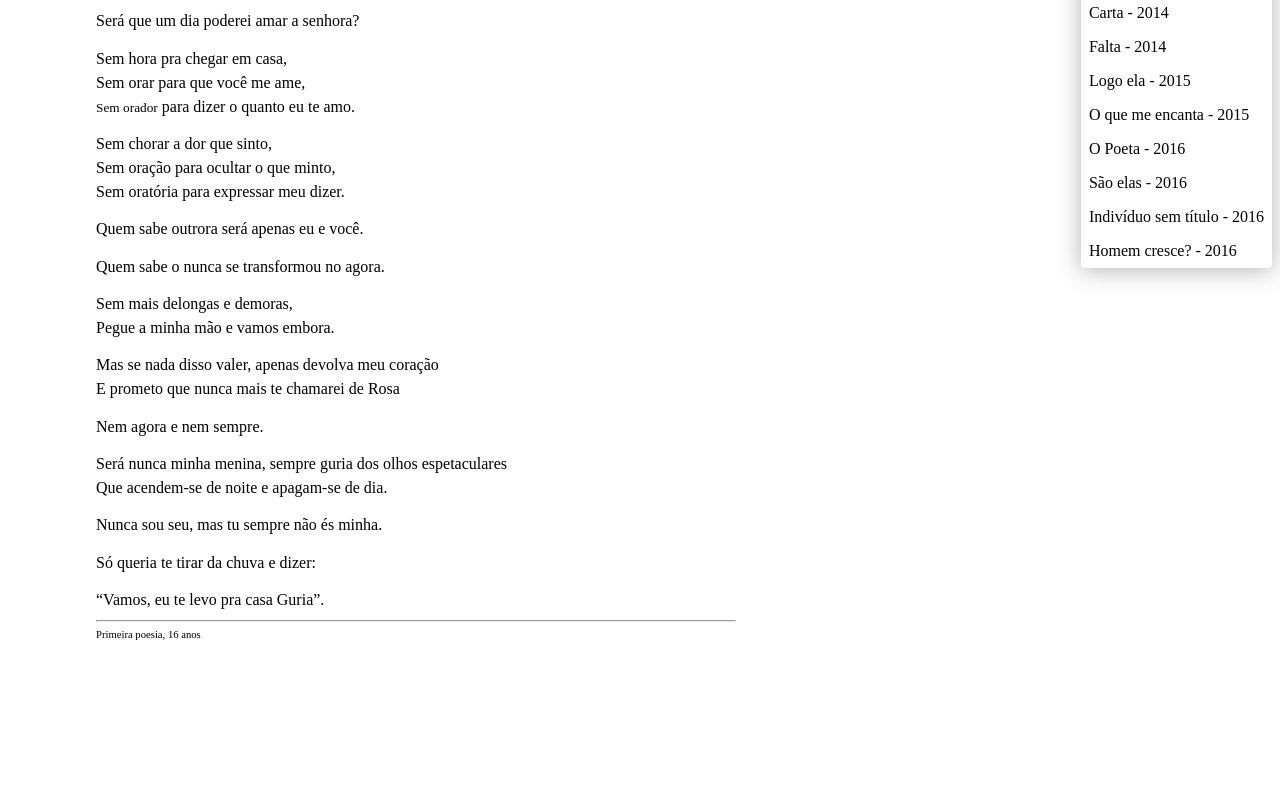
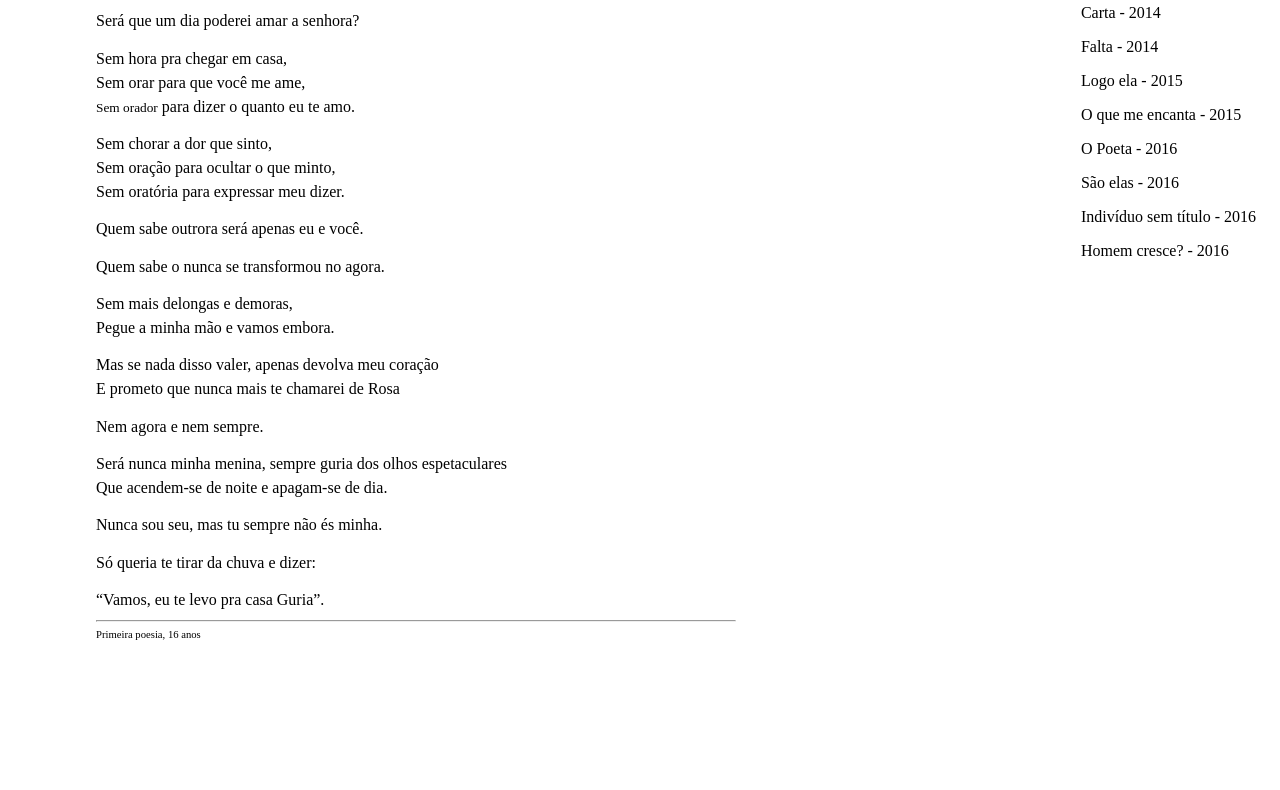
Before and after one commit to igor-ribeiro/rascunhos, a plain HTML site: page index.html in a window 1280 px wide. Shown: the part 80-870 px from the top of the page. Drawn offline with Linux system fonts and the light colour scheme; a web font is replaced by a local one.

Commit message:
fix: visual changes

```diff
--- a/index.html
+++ b/index.html
@@ -281,7 +281,6 @@
         display: flex;
         flex-direction: column;
         align-items: flex-end;
-        box-shadow: 0 2px 25px 0 rgba(0, 0, 0, 0.3);
         border-radius: 0.25rem;
         background: white;
         position: fixed;
@@ -291,12 +290,9 @@
         transition: 0.2s all;
       }
 
-      .summary-list {
-      }
-
       .summary-item {
         display: block;
-        padding: 0.5rem 0.5rem;
+        padding: 0.5rem 1rem;
         color: black;
         text-decoration: none;
         cursor: pointer;
```
